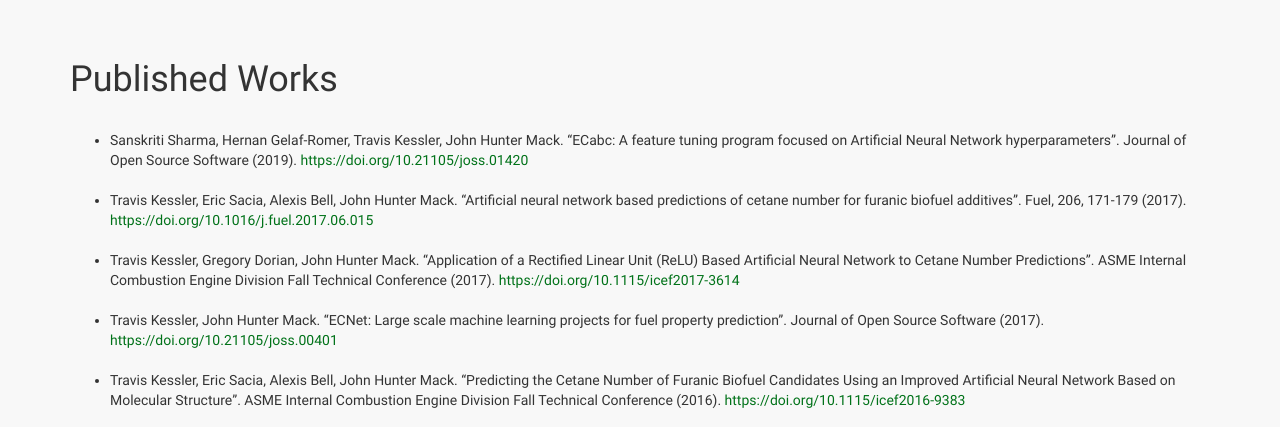
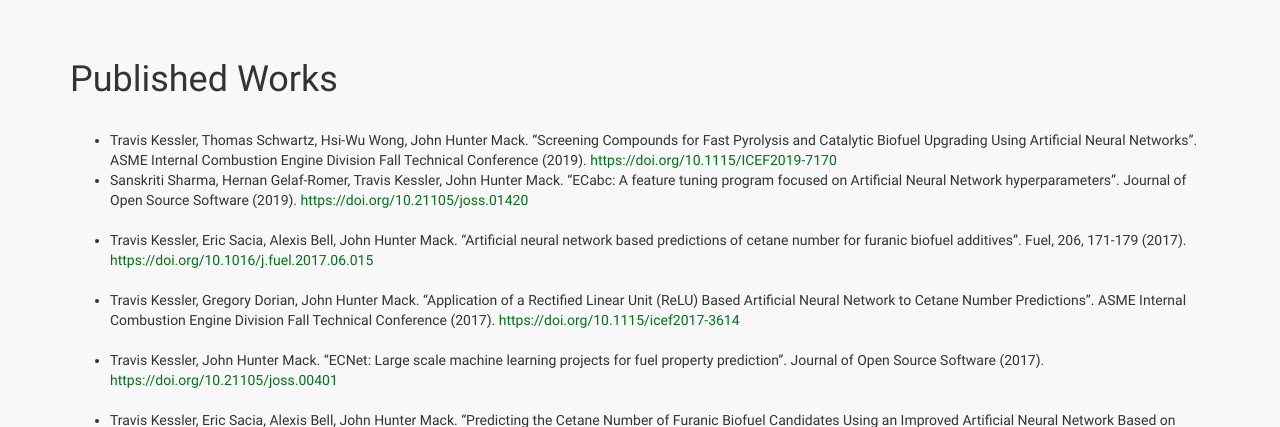
Before and after one commit to tjkessler/personal-website, a Flask app: page /research in a window 1280 px wide. Shown: the part 52-479 px from the top of the page. Run offline with Flask 2, Linux system fonts and the light colour scheme; some libraries are stand-ins or nearby versions.

Commit message:
Update to publications

```diff
--- a/src/templates/research.html
+++ b/src/templates/research.html
@@ -11,6 +11,11 @@
     <p>
         <ul>
             <br>
+            <li>
+                Travis Kessler, Thomas Schwartz, Hsi-Wu Wong, John Hunter Mack. “Screening Compounds for Fast Pyrolysis and Catalytic
+                Biofuel Upgrading Using Artificial Neural Networks”. ASME Internal Combustion Engine Division Fall Technical
+                Conference (2019). <a href="https://doi.org/10.1115/ICEF2019-7170">https://doi.org/10.1115/ICEF2019-7170</a>
+            </li>
             <li>
                 Sanskriti Sharma, Hernan Gelaf-Romer, Travis Kessler, John Hunter Mack. “ECabc: A feature tuning program
                 focused on Artificial Neural Network hyperparameters”. Journal of Open Source Software (2019).
```
